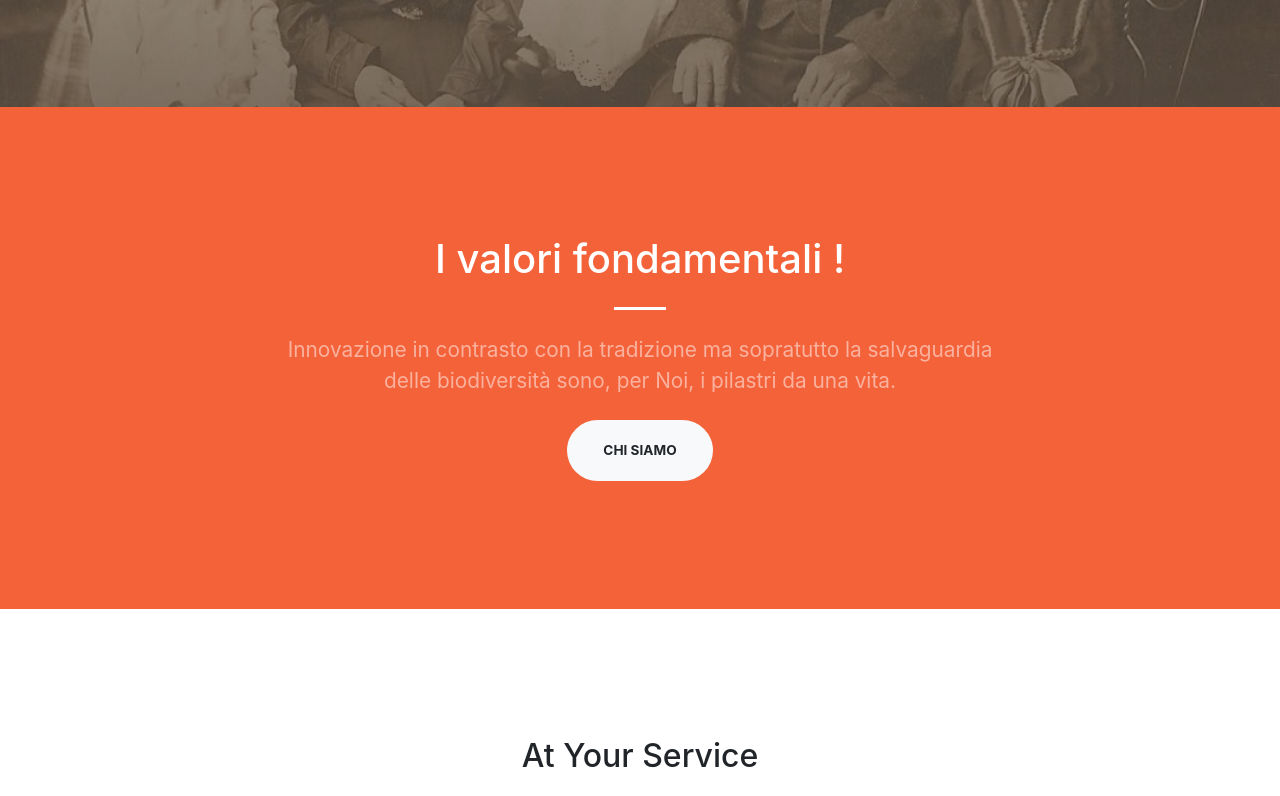
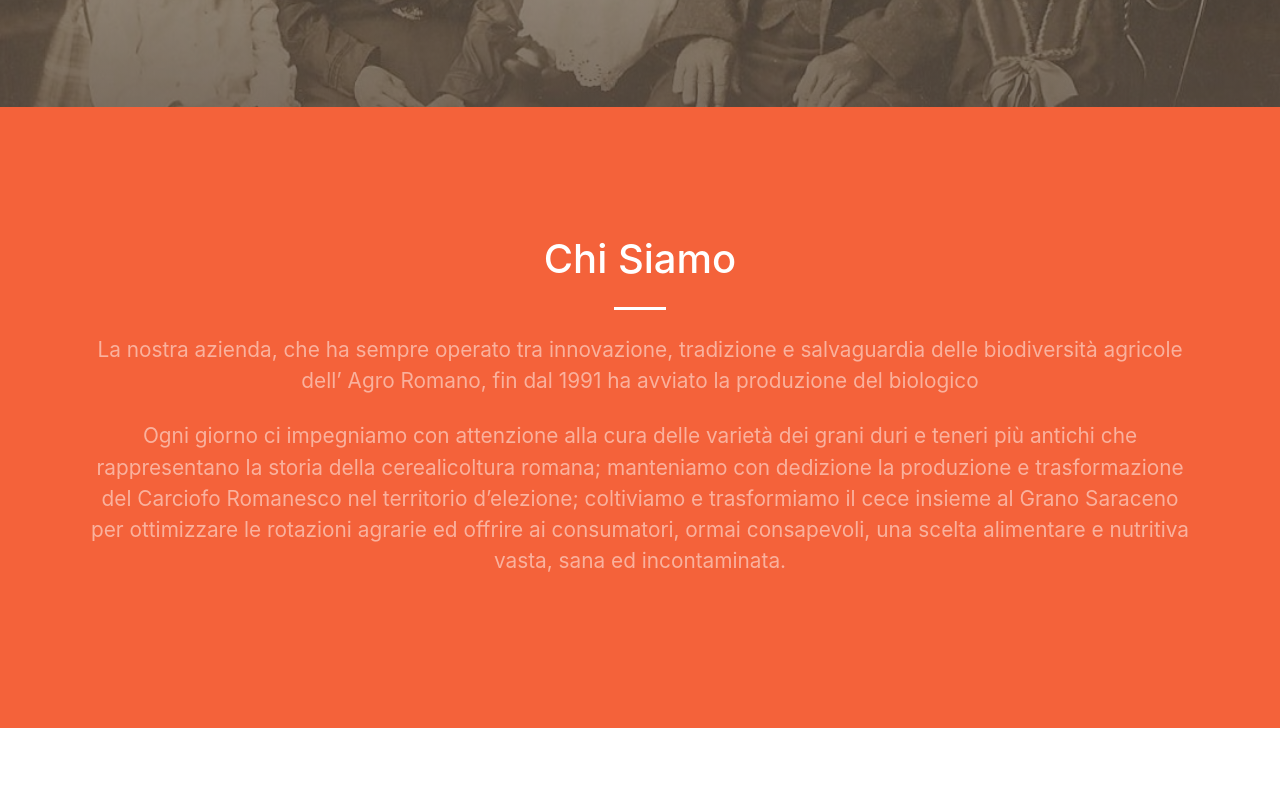
Before and after one commit to scocciale/CampoDiMerlo, a plain HTML site: page Final/pages/about.html in a window 1280 px wide. Shown: the part 573-1369 px from the top of the page. Drawn offline with nearby package versions, Linux system fonts and the light colour scheme.

Commit message:
fix about descrizione chi siamo

```diff
--- a/Final/pages/about.html
+++ b/Final/pages/about.html
@@ -60,11 +60,12 @@
         <section class="page-section bg-primary" id="about">
             <div class="container">
                 <div class="row justify-content-center">
-                    <div class="col-lg-8 text-center">
-                        <h1 class="text-white mt-0">I valori fondamentali !</h1>
+                    <div class="col-lg-12 text-center">
+                        <h1 class="text-white mt-0">Chi Siamo</h1>
                         <hr class="divider light my-4" />
-                        <p class="text-white-50 mb-4 fs-13">Innovazione in contrasto con la tradizione ma sopratutto la salvaguardia delle biodiversità sono, per Noi, i pilastri da una vita.</p>
-                        <a class="btn btn-light btn-xl js-scroll-trigger" href="#services">Chi siamo</a>
+                        <p class="text-white-50 mb-4 fs-13">La nostra azienda, che ha sempre operato tra innovazione, tradizione e salvaguardia delle biodiversità agricole dell’ Agro Romano, fin dal 1991 ha avviato la produzione del biologico</p>
+                        <p class="text-white-50 mb-4 fs-13">Ogni giorno ci impegniamo  con attenzione alla cura delle varietà dei grani duri e teneri più antichi che rappresentano la storia della cerealicoltura romana; manteniamo con dedizione la produzione e trasformazione del Carciofo Romanesco nel territorio d’elezione; coltiviamo e trasformiamo il cece insieme al Grano Saraceno per ottimizzare le rotazioni agrarie ed offrire ai consumatori, ormai consapevoli,  una scelta alimentare e nutritiva vasta, sana ed incontaminata. </p>
+                        <!-- <a class="btn btn-light btn-xl js-scroll-trigger" href="#services">Chi siamo</a> -->
                     </div>
                 </div>
             </div>
```
Also changed, not shown: Final/index.html (line endings or trailing spaces).
